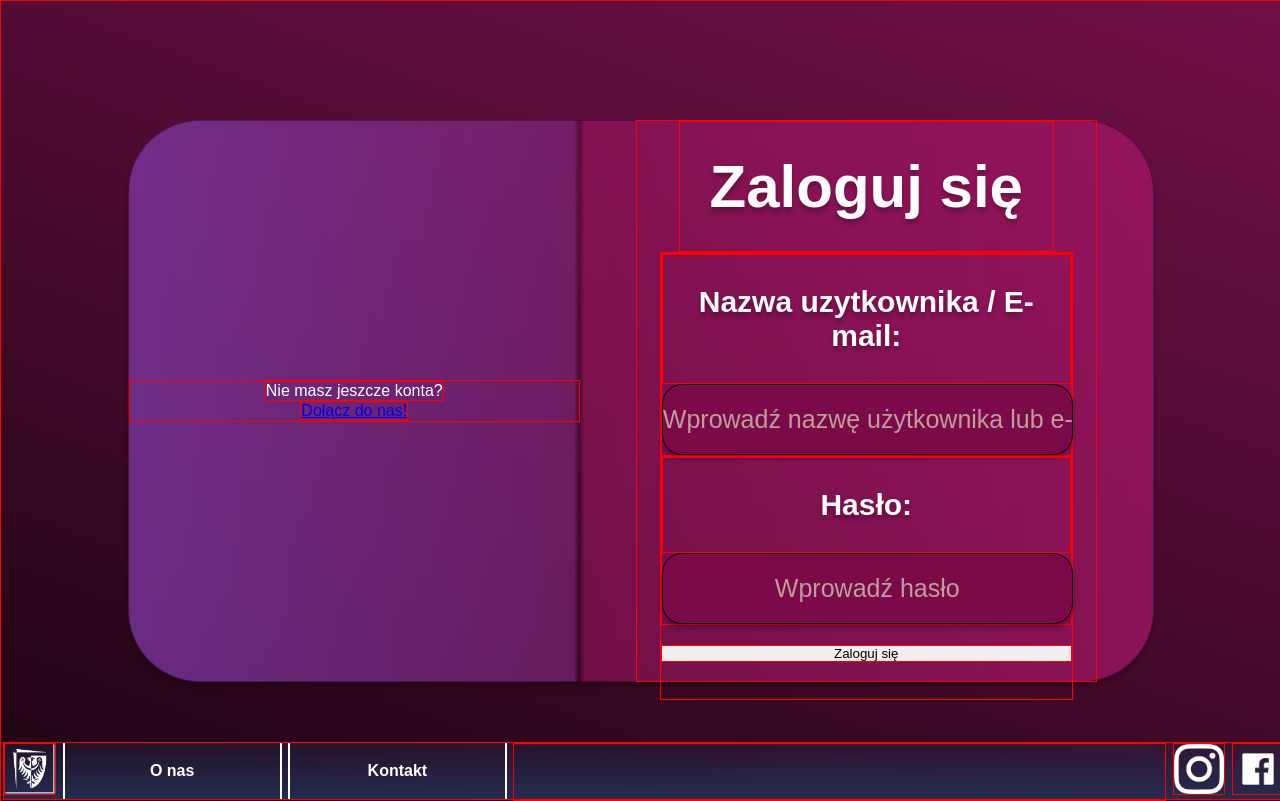
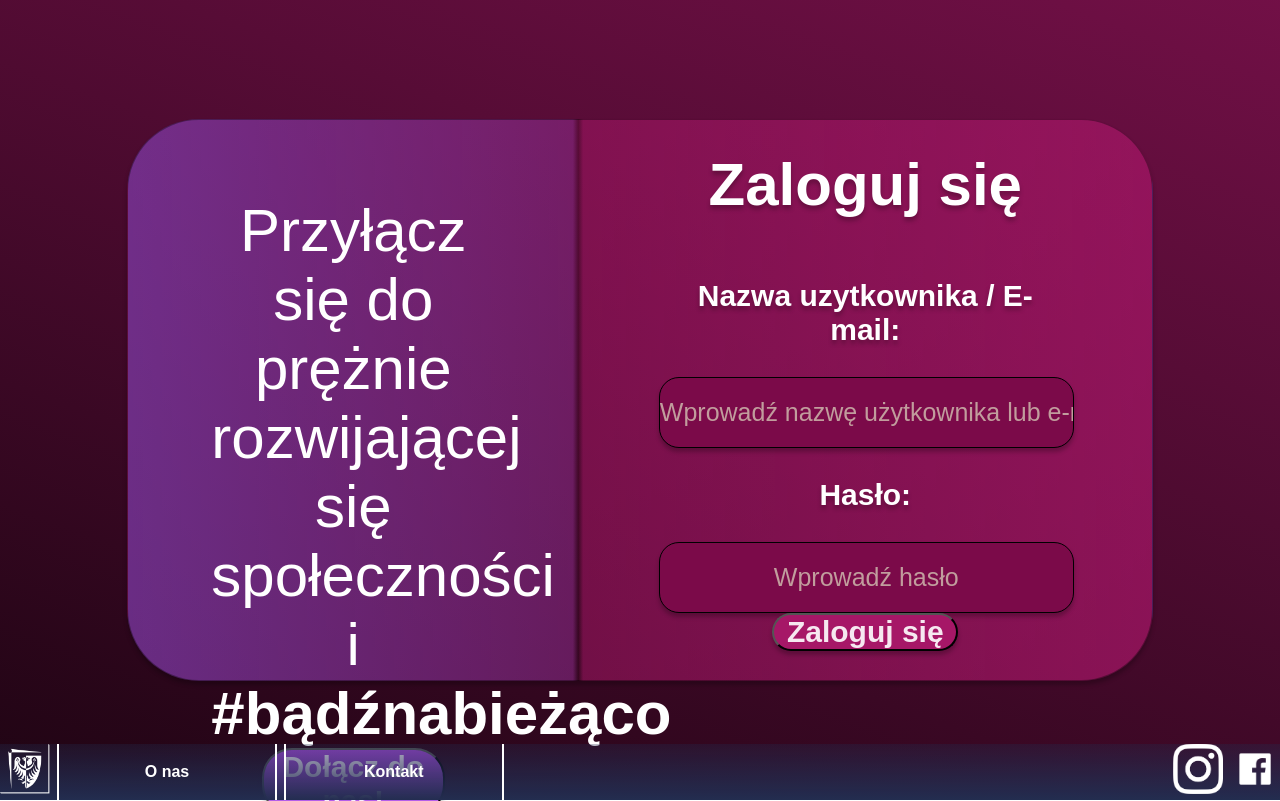
Before and after one commit to RussetFox/Engineering-Thesis-Wirtualna-Politechnika, a React (Create React App) app in the folder wirtualna-front/: page /login in a window 1280 px wide. Built offline with nearby package versions, Linux system fonts and the light colour scheme.

Commit message:
Alpha 1.3.4: Finished login page styling

```diff
--- a/wirtualna-front/src/Components/Login.tsx
+++ b/wirtualna-front/src/Components/Login.tsx
@@ -1,5 +1,5 @@
 import React, { useState } from 'react';
-import { Link } from 'react-router-dom';
+import Button from "./Button"
 import '../Styles/Login-Page.css';
 import '../Styles/Button.css';
 export default function Login() {
@@ -43,8 +43,8 @@ export default function Login() {
           </form>
         </div>
         <div className='login-form-joinus'>
-          <p>Nie masz jeszcze konta?</p>
-          <Link to='/register'>Dołącz do nas!</Link>
+          <p>Przyłącz się do prężnie rozwijającej się społeczności i <b>#bądźnabieżąco</b></p>
+          <Button text='Dołącz do nas!' color='join-us-button' pagePath = '/register' />
         </div>
       </div>
     </div>
--- a/wirtualna-front/src/Styles/Button.css
+++ b/wirtualna-front/src/Styles/Button.css
@@ -12,7 +12,7 @@
     text-shadow: 0px 4px 4px rgba(0, 0, 0, 0.25);
 }
 
-.blue-button{
+.blue-button {
     text-shadow: 0px 4px 4px rgba(0, 0, 0, 0.25);
     color: white;
     font-weight: 700;
@@ -25,3 +25,17 @@
     font-size: 30px;
     background: #232D50;
 }
+
+.join-us-button {
+    align-self: center;
+    border-radius: 30px;
+    height: 15%;
+    width: 45%;
+    color: rgba(255, 255, 255, 0.90);
+    background: rgba(172, 77, 231, 0.90);
+    text-shadow: #000;
+    text-align: center;
+    box-shadow: 0px 4px 4px 0px rgba(0, 0, 0, 0.25);
+    font-size: 30px;
+    font-weight: 700;
+}
--- a/wirtualna-front/src/Styles/Login-Page.css
+++ b/wirtualna-front/src/Styles/Login-Page.css
@@ -69,23 +69,44 @@
 .login-form-data input::placeholder {
     color: #C19D9D;
 }
-.login-form-data button{
-    margin-top: 20px;
-    height: 20%;
+
+.login-form-data button {
+    align-self: center;
+    justify-self: end;
+    border-radius: 30px;
+    height: 15%;
+    width: 45%;
+    color: rgba(255, 255, 255, 0.90);
+    background: #A61767;
+    text-shadow: #000;
+    text-align: center;
+    box-shadow: 0px 4px 4px 0px rgba(0, 0, 0, 0.25);
+    font-size: 30px;
+    font-weight: 700;
+
 }
 
 * {
     margin: 0;
     padding: 0;
-    border: 1px solid red;
+    /* border: 1px solid red; */
 }
 
 .login-form-joinus {
     color: white;
+    height: 80%;
+    width: 90%;
     grid-column: 1/2;
     grid-row: 1;
     display: flex;
     flex-direction: column;
-    justify-content: center;
+    justify-self: center;
     align-items: center;
+    justify-content: space-between;
 }
+.login-form-joinus p{
+    width: 70%;
+    text-align: center;
+    font-size: 60px;
+    padding-top: 5%;
+}
```
